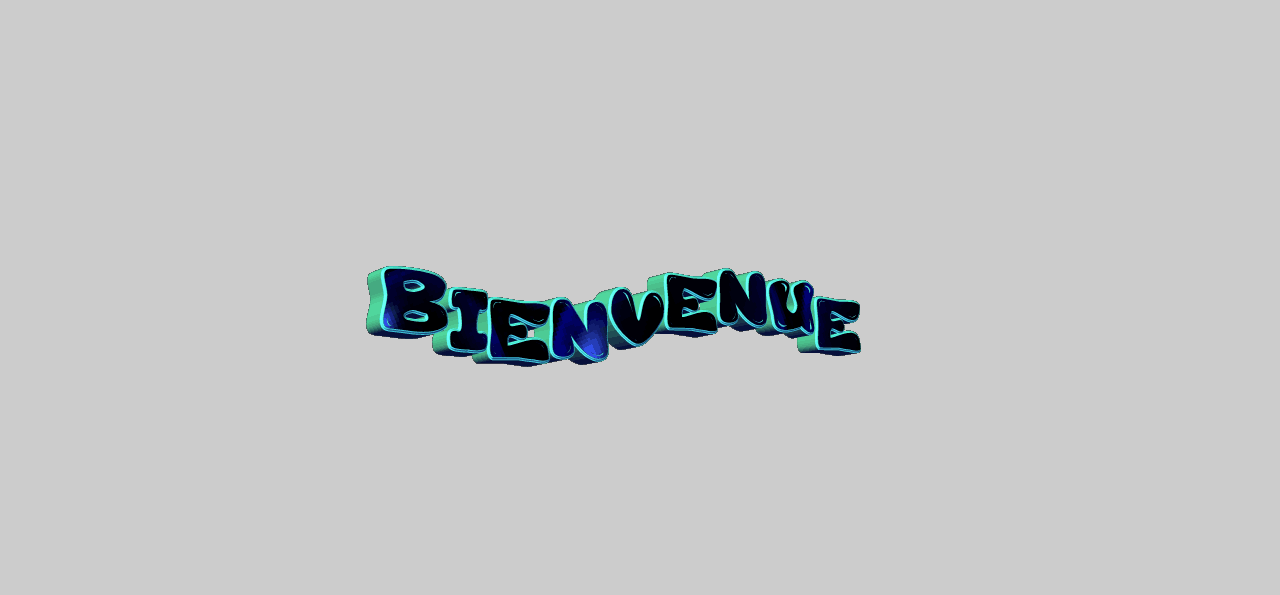
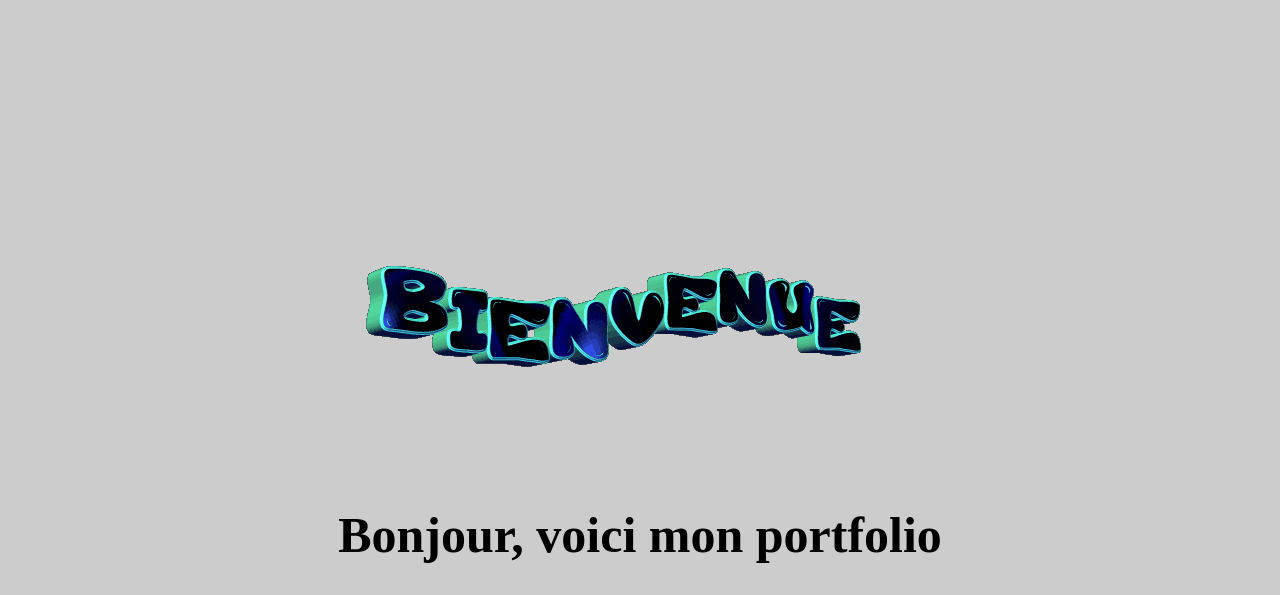
Before and after one commit to Totofer77/ThomasFerryPortfolio.github.io, a plain HTML site: page index.html in a window 1280 px wide. Shown: the part 205-800 px from the top of the page. Drawn offline with Linux system fonts and the light colour scheme.

Commit message:
Update index.html

```diff
--- a/index.html
+++ b/index.html
@@ -182,6 +182,7 @@ white-space: pre
 </marquee>
 <img src="Can you image india china/Bienvenue.gif">
 <b>
+ <h1> Bonjour, voici mon portfolio </h1>
  <br><br><br><br><br>
  <br><br><br><br><br>
  <br><br><br>
```
